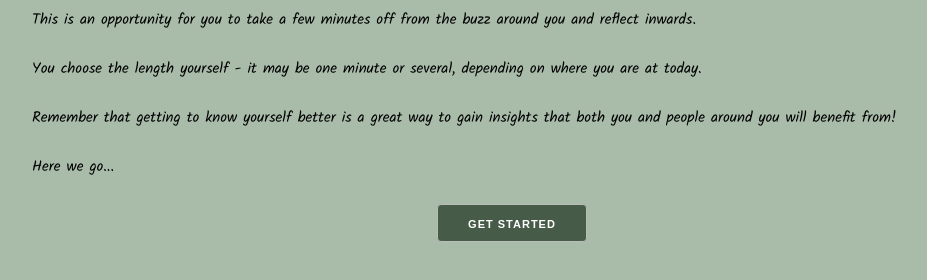
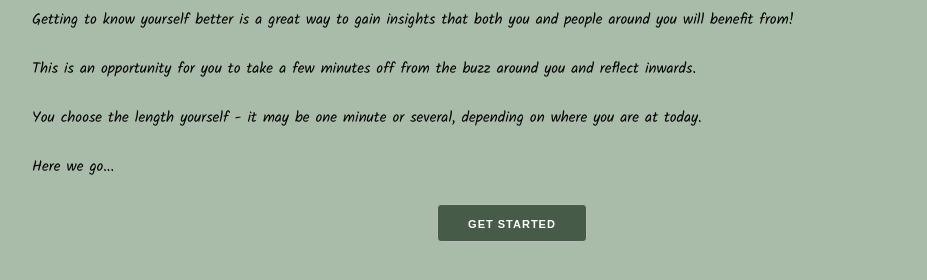
Before and after one commit to robin-persson/reflection-as-a-service, a plain HTML site: page index.html in a window 1280 px wide. Shown: the part 378-658 px from the top of the page, without its empty margins (128-1055 px from the left). Drawn offline with nearby package versions, Linux system fonts and the light colour scheme.

Commit message:
Move value paragraph to top

```diff
--- a/index.html
+++ b/index.html
@@ -121,17 +121,17 @@
             <div class="row">
                 <div class="twelve columns">
                     <p>
+                        Getting to know yourself better is a great way to
+                        gain insights that both you and people around you will benefit
+                        from!
+                    </p>
+                    <p>
                         This is an opportunity for you to take a few minutes off from
                         the buzz around you and reflect inwards.
                     </p>
                     <p>
                         You choose the length yourself - it may be one minute or
                         several, depending on where you are at today.
-                    </p>
-                    <p>
-                        Remember that getting to know yourself better is a great way to
-                        gain insights that both you and people around you will benefit
-                        from!
                     </p>
                     <p>Here we go...</p>
                 </div>
```
